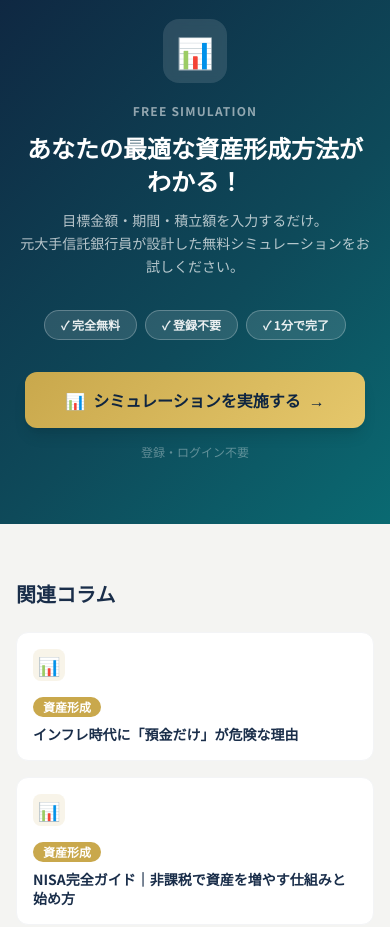
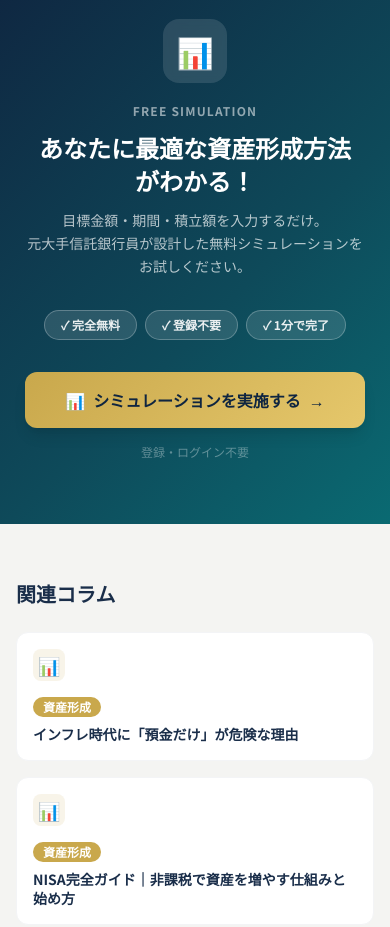
Before and after one commit to tanima3232-eng/bulltalk, a Next.js app: page /column/asset-01-life-money in a window 390 px wide. Shown: the part 2100-3027 px from the top of the page. Built offline with nearby package versions, Linux system fonts and the light colour scheme.

Commit message:
SimulationCtaBanner：文言修正・スマホ/PC改行対応

```diff
--- a/components/SimulationCtaBanner.tsx
+++ b/components/SimulationCtaBanner.tsx
@@ -25,12 +25,13 @@ export default function SimulationCtaBanner() {
 
         {/* タイトル */}
         <h2 className="text-2xl md:text-3xl font-bold text-white mb-3 leading-snug">
-          あなたの最適な資産形成方法がわかる！
+          <span className="md:hidden">あなたに最適な資産形成方法<br />がわかる！</span>
+          <span className="hidden md:inline">あなたに最適な資産形成方法がわかる！</span>
         </h2>
         <p className="text-sm md:text-base leading-relaxed mb-8"
            style={{ color: "rgba(255,255,255,0.7)" }}>
-          目標金額・期間・積立額を入力するだけ。<br />
-          元大手信託銀行員が設計した無料シミュレーションをお試しください。
+          <span className="md:hidden">目標金額・期間・積立額を入力するだけ。<br />元大手信託銀行員が設計した無料シミュレーションを<br />お試しください。</span>
+          <span className="hidden md:inline">目標金額・期間・積立額を入力するだけ。<br />元大手信託銀行員が設計した無料シミュレーションをお試しください。</span>
         </p>
 
         {/* バッジ */}
```
